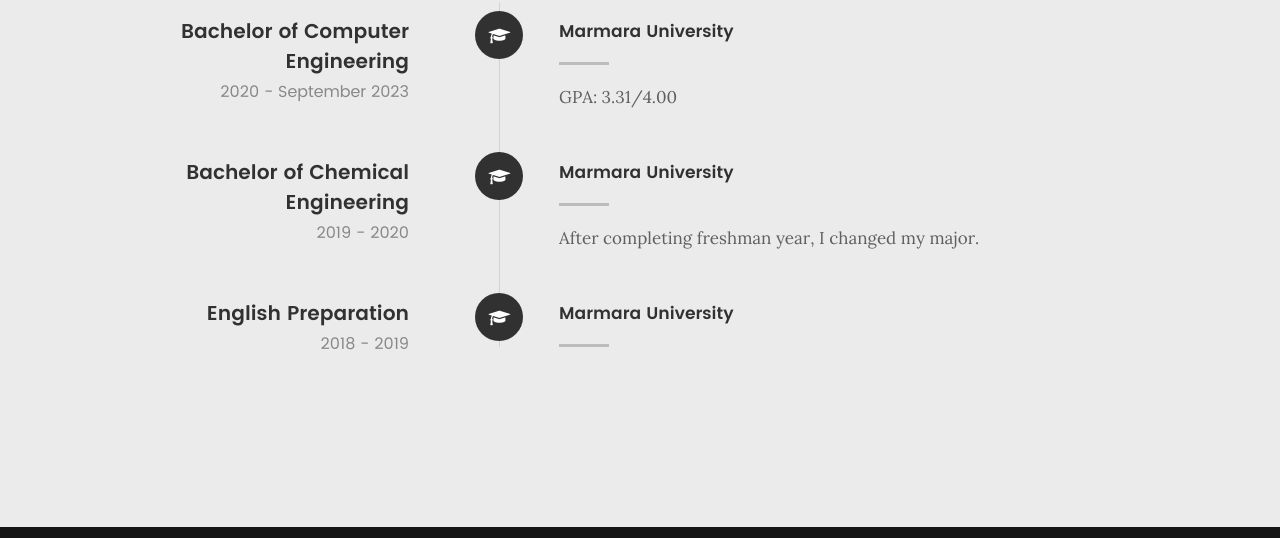
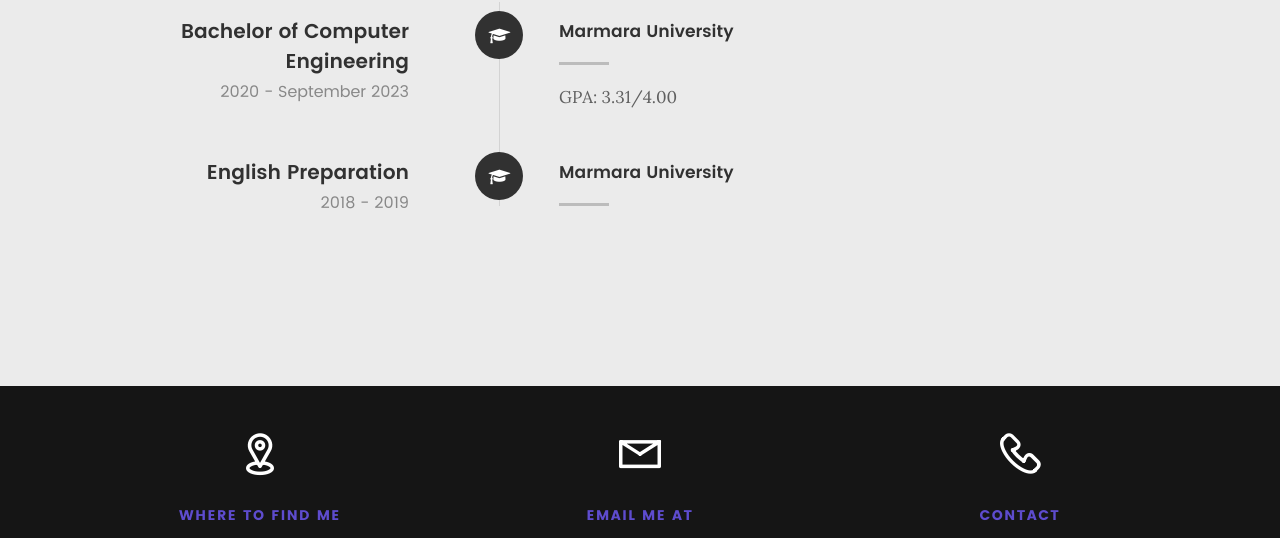
Before and after one commit to ddiclekilic/ddiclekilic.github.io, a plain HTML site: page index.html in a window 1280 px wide. Shown: the part 3619-4157 px from the top of the page. Drawn offline with Linux system fonts and the light colour scheme; files whose address does not match are found by name.

Commit message:
Update index.html

```diff
--- a/index.html
+++ b/index.html
@@ -340,23 +340,6 @@ opportunities that will allow me to gain professional experience throughout my c
               </div>
 
               <div class="timeline-header">
-                <h3>Bachelor of Chemical Engineering</h3>
-                <p>2019 - 2020</p>
-              </div>
-
-              <div class="timeline-content">
-                <h4>Marmara University</h4>
-                <p>After completing freshman year, I changed my major.</p>
-              </div>
-            </div>
-            <!-- /timeline-block -->
-
-            <div class="timeline-block">
-              <div class="timeline-ico">
-                <i class="fa fa-graduation-cap"></i>
-              </div>
-
-              <div class="timeline-header">
                 <h3>English Preparation</h3>
                 <p>2018 - 2019</p>
               </div>
```
